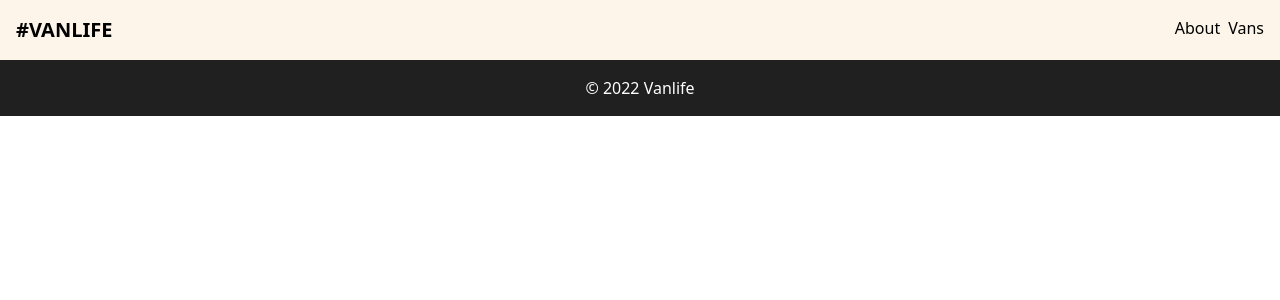
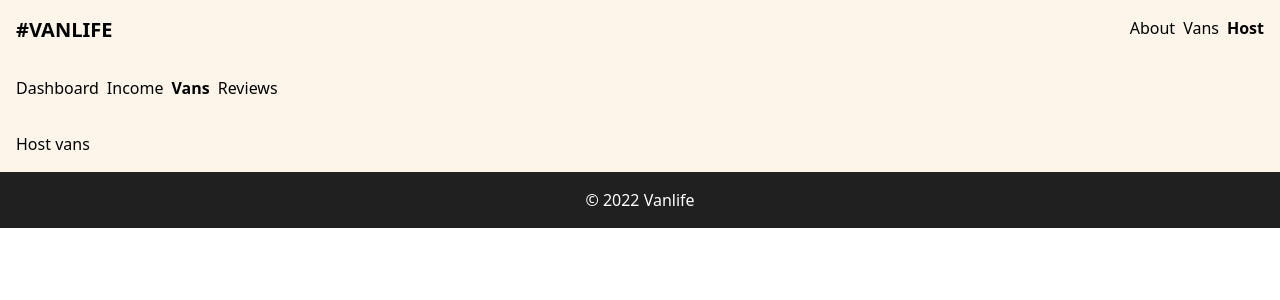
Before and after one commit to gabrielintech1999/van-life-app, a React (Vite) app: page /host/vans in a window 1280 px wide. Shown: the top 300 px of the page. Built offline with nearby package versions, Linux system fonts and the light colour scheme.

Commit message:
making the rootLayout and the hostLayout

```diff
--- a/src/App.tsx
+++ b/src/App.tsx
@@ -1,22 +1,55 @@
+// import { BrowserRouter, Routes, Route } from "react-router-dom";
+// import Home from "./routes/home";
+// import About from "./routes/about";
+// import Vans from "./routes/vans/vans";
+// import VanDetail from "./routes/vans/van";
+// import RootLayout from "./RootLayout";
+
+// export default function App() {
+//   return (
+//     <BrowserRouter>
+//       <Routes>
+//         <Route path="/" element={<RootLayout />}>
+//           <Route index element={<Home />} />
+//           <Route path="/about" element={<About />} />
+//           <Route path="/vans" element={<Vans />} />
+//           <Route path="/vans/:id" element={<VanDetail />} />
+//         </Route>
+//       </Routes>
+//     </BrowserRouter>
+//   );
+// }
+
 import { BrowserRouter, Routes, Route } from "react-router-dom";
 import Home from "./routes/home";
 import About from "./routes/about";
 import Vans from "./routes/vans/vans";
 import VanDetail from "./routes/vans/van";
-import NavBar from "./components/NavBar";
-import Footer from "./components/Footer";
+import RootLayout from "./RootLayout";
+import HostLayout from "./routes/host/HostLayout";
+import Dashboard from "./routes/host/host";
+import Income from "./routes/host/income";
+import Reviews from "./routes/host/reviews";
+import HostVans from "./routes/host/hostVans";
 
 export default function App() {
   return (
     <BrowserRouter>
-      <NavBar />
       <Routes>
-        <Route path="/" element={<Home />} />
-        <Route path="/about" element={<About />} />
-        <Route path="/vans" element={<Vans />} />
-        <Route path="/vans/:id" element={<VanDetail />} />
+        <Route path="/" element={<RootLayout />}>
+          <Route index element={<Home />} />
+          <Route path="/about" element={<About />} />
+          <Route path="/vans" element={<Vans />} />
+          <Route path="/vans/:id" element={<VanDetail />} />
+
+          <Route path="/host" element={<HostLayout />}>
+            <Route index element={<Dashboard />} />
+            <Route path="income" element={<Income />} />
+            <Route path="reviews" element={<Reviews />} />
+            <Route path="vans" element={<HostVans />} />
+          </Route>
+        </Route>
       </Routes>
-      <Footer />
     </BrowserRouter>
   );
 }
--- /dev/null
+++ b/src/RootLayout.tsx
@@ -0,0 +1,13 @@
+import { Outlet } from "react-router-dom";
+import NavBar from "./components/NavBar";
+import Footer from "./components/Footer";
+
+export default function RootLayout() {
+  return (
+    <>
+       <NavBar />
+       <Outlet />
+       <Footer />
+    </>
+  )
+}
--- a/src/components/NavBar.tsx
+++ b/src/components/NavBar.tsx
@@ -1,16 +1,32 @@
-import { Link } from "react-router-dom";
+import { NavLink } from "react-router-dom";
 
 export default function NavBar() {
   return (
     <header className="text-center p-4 text-black flex gap-2 justify-between">
       <div className="uppercase font-bold text-xl ">
-        <Link to="/">
+        <NavLink to="/">
           <h1>#vanlife</h1>
-        </Link>
+        </NavLink>
       </div>
       <nav className="flex gap-2">
-        <Link to="/about">About</Link>
-        <Link to="/vans">Vans</Link>
+        <NavLink
+          className={({ isActive }) => (isActive ? "font-bold" : "font-normal")}
+          to="/about"
+        >
+          About
+        </NavLink>
+        <NavLink
+          className={({ isActive }) => (isActive ? "font-bold" : "font-normal")}
+          to="/vans"
+        >
+          Vans
+        </NavLink>
+        <NavLink
+          className={({ isActive }) => (isActive ? "font-bold" : "font-normal")}
+          to="/host"
+        >
+          Host
+        </NavLink>
       </nav>
     </header>
   );
--- /dev/null
+++ b/src/routes/host/HostLayout.tsx
@@ -0,0 +1,40 @@
+import { NavLink, Outlet } from "react-router-dom";
+
+function HostLayout() {
+  return (
+    <main>
+      <nav className="flex gap-2 p-4">
+        <NavLink
+          end
+          className={({ isActive }) => (isActive ? "font-bold" : "font-normal") }
+          to="/host"
+        >
+          Dashboard
+        </NavLink>
+        <NavLink
+          className={({ isActive }) => (isActive ? "font-bold" : "font-normal")}
+          to="income"
+        >
+          Income
+        </NavLink>
+        <NavLink
+          className={({ isActive }) => (isActive ? "font-bold" : "font-normal")}
+          to="vans"
+        >
+          Vans
+        </NavLink>
+        <NavLink
+          className={({ isActive }) => (isActive ? "font-bold" : "font-normal")}
+          to="reviews"
+        >
+          Reviews
+        </NavLink>
+      </nav>
+      <div className="p-4">
+        <Outlet />
+      </div>
+    </main>
+  );
+}
+
+export default HostLayout;
--- /dev/null
+++ b/src/routes/host/host.tsx
@@ -0,0 +1,9 @@
+
+
+export default function Dashboard() {
+  return (
+    <div>
+      Dashboard
+    </div>
+  )
+}
--- /dev/null
+++ b/src/routes/host/hostVans.tsx
@@ -0,0 +1,9 @@
+
+
+export default function HostVans() {
+  return (
+    <div>
+        Host vans
+    </div>
+  )
+}
--- /dev/null
+++ b/src/routes/host/income.tsx
@@ -0,0 +1,9 @@
+
+
+export default function Income() {
+  return (
+    <div>
+      Income
+    </div>
+  )
+}
--- /dev/null
+++ b/src/routes/host/reviews.tsx
@@ -0,0 +1,8 @@
+
+export default function Reviews() {
+  return (
+    <div>
+      Reviews
+    </div>
+  )
+}
```
Also changed, not shown: src/main.tsx (+6 -8 lines), 1 other file (tests, documents, lock files or other folders).
